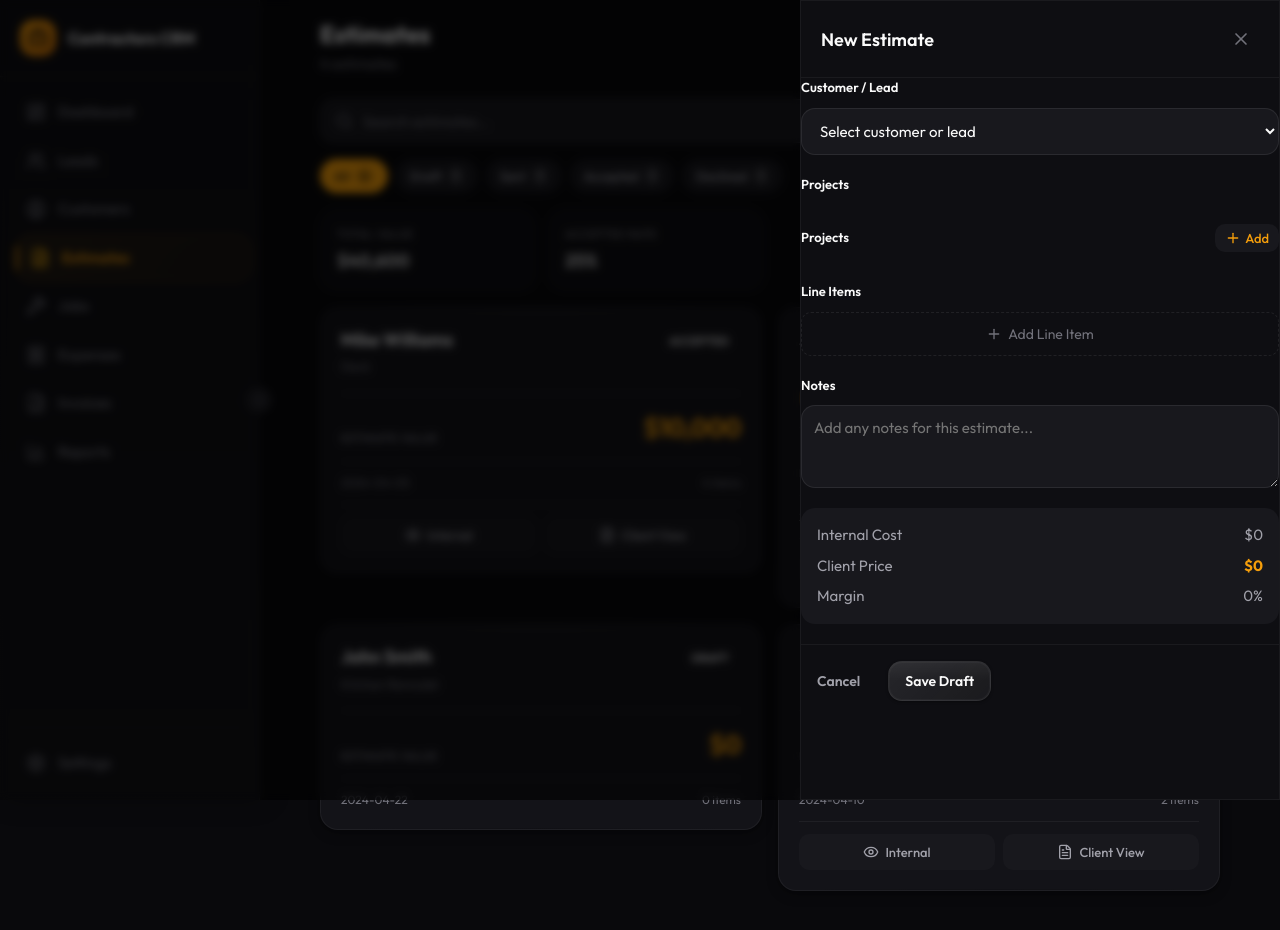
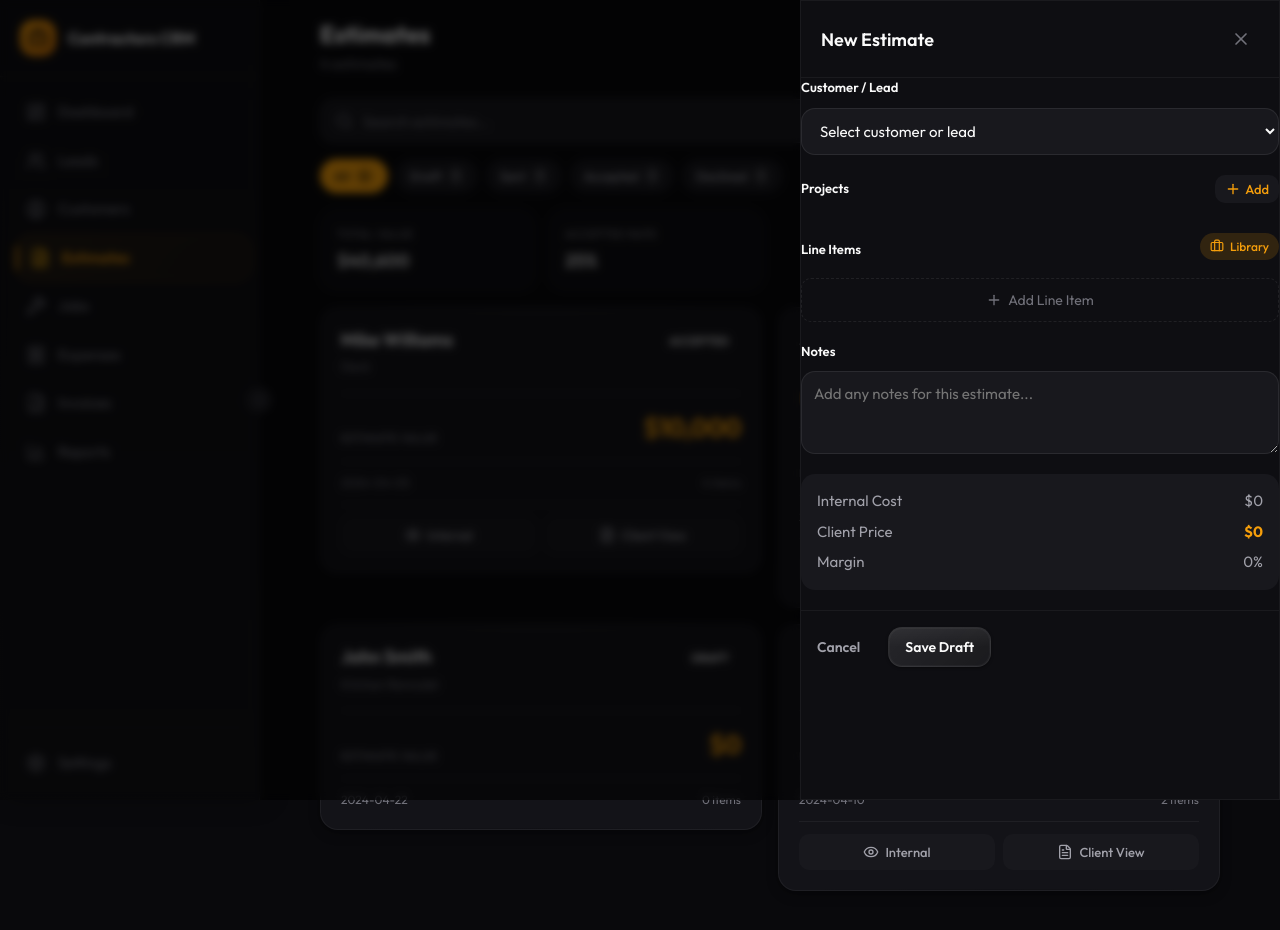
Before and after one commit to furnacerat/CRM, a React (Vite) app: page /estimates in a window 1280 px wide. Both pictures are taken after a click on the button "New Estimate". Shown: the top 930 px of the page. Built offline with nearby package versions, Linux system fonts and the light colour scheme.

Commit message:
Fix pricing library in estimates with markup calculation

```diff
--- a/src/pages/Estimates.jsx
+++ b/src/pages/Estimates.jsx
@@ -412,50 +412,10 @@ function EstimateBuilder({ leads, customers, onClose, onSave }) {
         )}
       </div>
 
-<div className={styles.builderSection}>
+      <div className={styles.builderSection}>
+        <div className={styles.sectionHeader}>
           <h4 className={styles.sectionTitle}>Projects</h4>
-          {form.projects.length > 0 && (
-            <button className={styles.addPricingBtn} onClick={() => setShowPricingLibrary(!showPricingLibrary)}>
-              <Briefcase size={14} /> {showPricingLibrary ? 'Hide' : 'Add'} from Pricing
-            </button>
-          )}
-          <div className={styles.projectChips}>
-            {form.projects.map((project) => (
-              <span key={project} className={styles.projectChip}>
-                {project}
-                <button onClick={() => setForm((prev) => ({ ...prev, projects: prev.projects.filter((p) => p !== project) }))}>
-                  <XCircle size={14} />
-                </button>
-              </span>
-            ))}
-          </div>
-          {showPricingLibrary && form.projects.length > 0 && (
-            <div className={styles.pricingLibrary}>
-              {['materials', 'labor', 'equipment', 'other'].map((cat) => (
-                <div key={cat} className={styles.pricingCategory}>
-                  <h5 className={styles.pricingCatTitle}>{cat.charAt(0).toUpperCase() + cat.slice(1)}</h5>
-                  <div className={styles.pricingItems}>
-                    {PRICING_ITEMS.filter((p) => p.category === cat).map((item) => (
-                      <button
-                        key={item.id}
-                        className={styles.pricingItem}
-                        onClick={() => addItem({ name: item.name, category: item.category, unitCost: item.unitCost, quantity: 1, sellPrice: item.unitCost * 1.3 })}
-                      >
-                        <span className={styles.pricingItemName}>{item.name}</span>
-                        <span className={styles.pricingItemCost}>${item.unitCost}/{item.unit}</span>
-                      </button>
-                    ))}
-                  </div>
-                </div>
-              ))}
-            </div>
-          )}
-        </div>
-
-        <div className={styles.builderSection}>
-          <div className={styles.sectionHeader}>
-            <h4 className={styles.sectionTitle}>Projects</h4>
-            <button className={styles.addBtn} onClick={() => setShowProjectSelect(!showProjectSelect)}>
+          <button className={styles.addBtn} onClick={() => setShowProjectSelect(!showProjectSelect)}>
             <Plus size={16} /> Add
           </button>
         </div>
@@ -487,7 +447,31 @@ function EstimateBuilder({ leads, customers, onClose, onSave }) {
       <div className={styles.builderSection}>
         <div className={styles.sectionHeader}>
           <h4 className={styles.sectionTitle}>Line Items</h4>
+          <button className={styles.addPricingBtn} onClick={() => setShowPricingLibrary(!showPricingLibrary)}>
+            <Briefcase size={14} /> {showPricingLibrary ? 'Hide' : 'Library'}
+          </button>
         </div>
+        {showPricingLibrary && (
+          <div className={styles.pricingLibrary}>
+            {['materials', 'labor', 'equipment', 'other'].map((cat) => (
+              <div key={cat} className={styles.pricingCategory}>
+                <h5 className={styles.pricingCatTitle}>{cat.charAt(0).toUpperCase() + cat.slice(1)}</h5>
+                <div className={styles.pricingItems}>
+                  {PRICING_ITEMS.filter((p) => p.category === cat).map((item) => (
+                    <button
+                      key={item.id}
+                      className={styles.pricingItem}
+                      onClick={() => addItem({ name: item.name, category: item.category, unitCost: item.unitCost, quantity: 1, sellPrice: Math.round(item.unitCost * 1.3) })}
+                    >
+                      <span className={styles.pricingItemName}>{item.name}</span>
+                      <span className={styles.pricingItemCost}>${item.unitCost}/{item.unit}</span>
+                    </button>
+                  ))}
+                </div>
+              </div>
+            ))}
+          </div>
+        )}
         {form.projects.length > 0 && (
           <div className={styles.suggestions}>
             <p className={styles.suggestionsTitle}>
```
